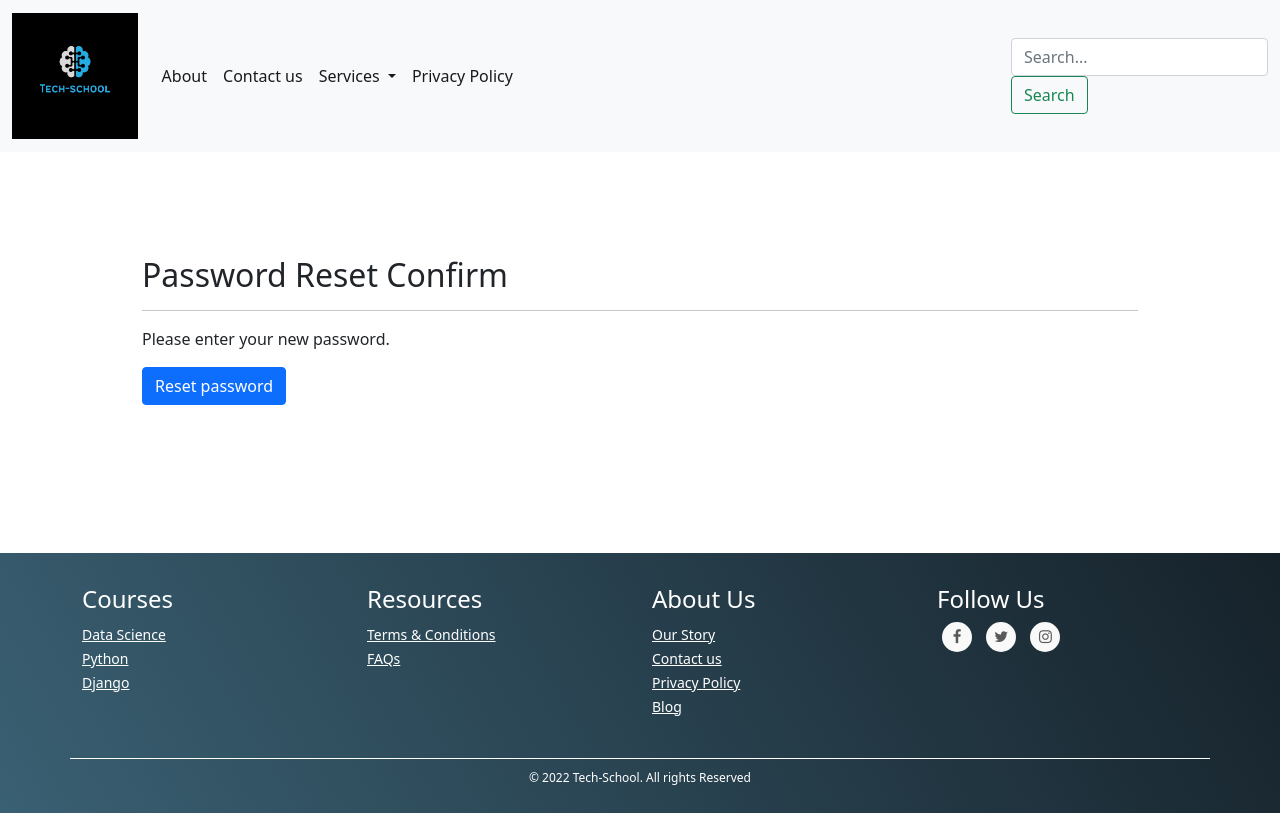
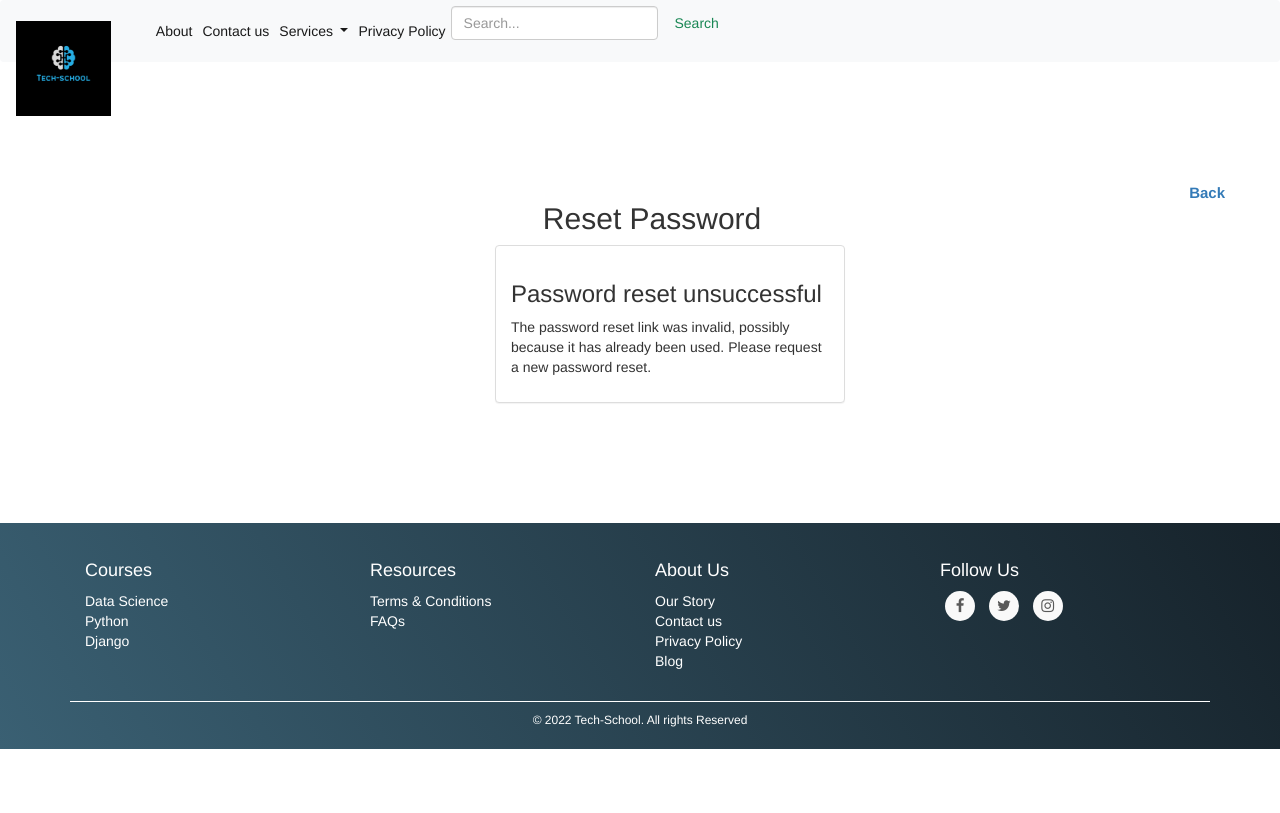
Before and after one commit to Leli254/A, a Django app: page /accounts/reset/1/1/ in a window 1280 px wide. After the commit the page ends 749 px from the top, so only its background shows below. Run offline with Django 4.2, Linux system fonts and the light colour scheme; some libraries are stand-ins or nearby versions.

Commit message:
added ability to reset passwords

```diff
--- a/A/settings.py
+++ b/A/settings.py
@@ -130,6 +130,9 @@ MEDIA_ROOT = os.path.join(BASE_DIR, 'media')
 
 DEFAULT_AUTO_FIELD = 'django.db.models.BigAutoField'
 
+#for printing emails in Console(terminal)
+EMAIL_BACKEND = 'django.core.mail.backends.console.EmailBackend'
+
 
 
 #for crisy form tags
--- a/accounts/templates/accounts/login.html
+++ b/accounts/templates/accounts/login.html
@@ -14,6 +14,7 @@
   <button type="submit" class="btn btn-primary">Log in</button>
 </form>
 
+<p class="text-right"> <a href="{% url 'accounts:password_reset' %}">Forgot Password?</a> </p>
 <hr>
 
 <p class="text-center">Don't have an account?  <a href="{% url 'accounts:signup' %}">Signup</a> </p>
--- a/accounts/templates/accounts/password_reset_confirm.html
+++ b/accounts/templates/accounts/password_reset_confirm.html
@@ -1,19 +1,57 @@
 {% extends "base.html" %}
 
 {% block content %}
-
-  {% load crispy_forms_tags %}
-
-  <!--Password Reset Confirm-->
-    <div class="container p-5">
-	    <h2 class="font-weight-bold mt-3">Password Reset Confirm</h2>
-		<hr>
-        <p>Please enter your new password.</p>
-        <form method="POST">
-            {% csrf_token %}
-            {{ form|crispy }}
-            <button class="btn btn-primary" type="submit">Reset password</button>
-        </form>
-    </div>
-
+<link href="//maxcdn.bootstrapcdn.com/bootstrap/3.3.0/css/bootstrap.min.css" rel="stylesheet" id="bootstrap-css">
+<script src="//maxcdn.bootstrapcdn.com/bootstrap/3.3.0/js/bootstrap.min.js"></script>
+<script src="//code.jquery.com/jquery-1.11.1.min.js"></script>
+<link rel="stylesheet" href="https://maxcdn.bootstrapcdn.com/font-awesome/4.5.0/css/font-awesome.min.css">
+    <div class="form-gap" style="padding-top: 70px;"></div>
+    <div class="container">
+    <a href="{% url 'accounts:login' %}" style="font-size: 15px;font-weight: 600;float:right">Back</a>
+    <h2 style="text-align-last: center;">Reset Password</h2>
+	<div class="row">
+		<div class="col-md-4 col-md-offset-4">
+            <div class="panel panel-default">
+              <div class="panel-body">
+                  {% if validlink  %}
+                    <div class="text-center">
+                  <h3><i class="fa fa-lock fa-4x"></i></h3>
+                  <h3>Enter your new password</h3>
+                  <div class="panel-body">
+                    <form id="reset-password" role="form" autocomplete="off" class="form" action="" method="POST" enctype="multipart/form-data">
+                        {% csrf_token %}
+                      <div class="form-group">
+                        <div class="input-group">
+                          <span>New password</span>
+                          <input type="password" name="new_password1" class="form-control" autocomplete="new-password" required="" id="id_new_password1">
+                        </div>
+                      </div>
+                      <div class="form-group">
+                        <div class="input-group">
+                          <span>New password Confirmation</span>
+                          <input type="password" name="new_password2" class="form-control" autocomplete="new-password" required="" id="id_new_password2">
+                        </div>
+                      </div>
+                      {% if form.errors %}
+                        {% for field in form %}
+                            {% for error in field.errors %}
+                                <p style="color: red">{{ error }}</p>
+                            {% endfor %}
+                        {% endfor %}
+                      {% endif %}
+                      <div class="form-group">
+                          <button type="submit" class="btn btn-lg btn-primary btn-block"><i class="icon-lock4"></i> Change Password</button>
+                      </div>
+                    </form>
+                  </div>
+                </div>
+                  {% else %}
+                    <h3>Password reset unsuccessful</h3>
+                    <p>The password reset link was invalid, possibly because it has already been used.  Please request a new password reset.</p>
+                  {% endif %}
+              </div>
+            </div>
+          </div>
+	</div>
+</div>
 {% endblock %}
--- a/accounts/templates/accounts/password_reset_email.txt
+++ b/accounts/templates/accounts/password_reset_email.html
@@ -4,11 +4,13 @@ Hello,
 
 We received a request to reset the password for your account for this email address. To initiate the password reset process for your account, click the link below.
 
-{{ protocol }}://{{ domain }}{% url 'password_reset_confirm' uidb64=uid token=token %}
+{{ protocol }}://{{ domain }}{% url 'accounts:password_reset_confirm' uidb64=uid token=token %}
 
 This link can only be used once. If you need to reset your password again, please visit {{ protocol }}://{{domain}} and request another reset.
 
 If you did not make this request, you can simply ignore this email.
+
+Thanks for using our site!
 
 Sincerely,
 
--- /dev/null
+++ b/accounts/templates/accounts/password_reset_subject.txt
@@ -0,0 +1,5 @@
+{% load i18n %}{% autoescape off %}
+
+{% blocktrans %}Password reset on {{ site_name }}{% endblocktrans %}
+
+{% endautoescape %}
--- a/accounts/templates/accounts/signup.html
+++ b/accounts/templates/accounts/signup.html
@@ -18,5 +18,6 @@
 <br>
 <p class="text-center">If you already have an account, <a href="{% url 'accounts:login' %}">Login</a> instead.</p>
 
+<br>
 
 {% endblock %}
--- a/accounts/urls.py
+++ b/accounts/urls.py
@@ -1,4 +1,4 @@
-from django.urls import path
+from django.urls import path,reverse_lazy
 from django.contrib.auth import views as auth_views
 from django.views.generic import TemplateView
 from .import views
@@ -11,9 +11,23 @@ urlpatterns = [
     path('student-signup/',views.StudentSignUp.as_view(), name='StudentSignUp'),
     path('teacher-signup/',views.TeacherSignUp.as_view(), name='TeacherSignUp'),
     path('login/',views.LoginView.as_view(), name='login'),
-    path('password_reset/',views.password_reset_request, name="password_reset"),
+    path('password-reset/',
+         auth_views.PasswordResetView.as_view(
+             template_name='accounts/password_reset.html',
+             subject_template_name='accounts/password_reset_subject.txt',
+             email_template_name='accounts/password_reset_email.html',
+             success_url = reverse_lazy('accounts:password_reset_done'),
+         ),name='password_reset'),
     path('password_reset/done/', auth_views.PasswordResetDoneView.as_view(template_name='accounts/password_reset_done.html'), name='password_reset_done'),
-    path('reset/<uidb64>/<token>/', auth_views.PasswordResetConfirmView.as_view(template_name="accounts/password_reset_confirm.html"), name='password_reset_confirm'),
-    path('reset/done/', auth_views.PasswordResetCompleteView.as_view(template_name='accounts/password_reset_complete.html'), name='password_reset_complete'),
-    path('change-password/',auth_views.PasswordChangeView.as_view(template_name='accounts/change_password.html',success_url = '/'),name='change_password'),
+    path('reset/<uidb64>/<token>/',
+         auth_views.PasswordResetConfirmView.as_view(
+             template_name="accounts/password_reset_confirm.html",
+             success_url = reverse_lazy('accounts:password_reset_complete'),
+         ), name='password_reset_confirm'),
+    path('reset/done/', auth_views.PasswordResetCompleteView.as_view(template_name='accounts/password_reset_completed.html'), name='password_reset_complete'),
+    path('change-password/',
+         auth_views.PasswordChangeView.as_view(
+             template_name='accounts/change_password.html',
+             success_url = '/'
+         ),name='change_password'),
 ]
```
Also changed, not shown: accounts/templates/accounts/change_password.html (added, +48 -0 lines), accounts/templates/accounts/password_reset.html (+45 -16 lines), accounts/templates/accounts/password_reset_completed.html (added, +24 -0 lines), accounts/views.py (+2 -65 lines), db.sqlite3.
